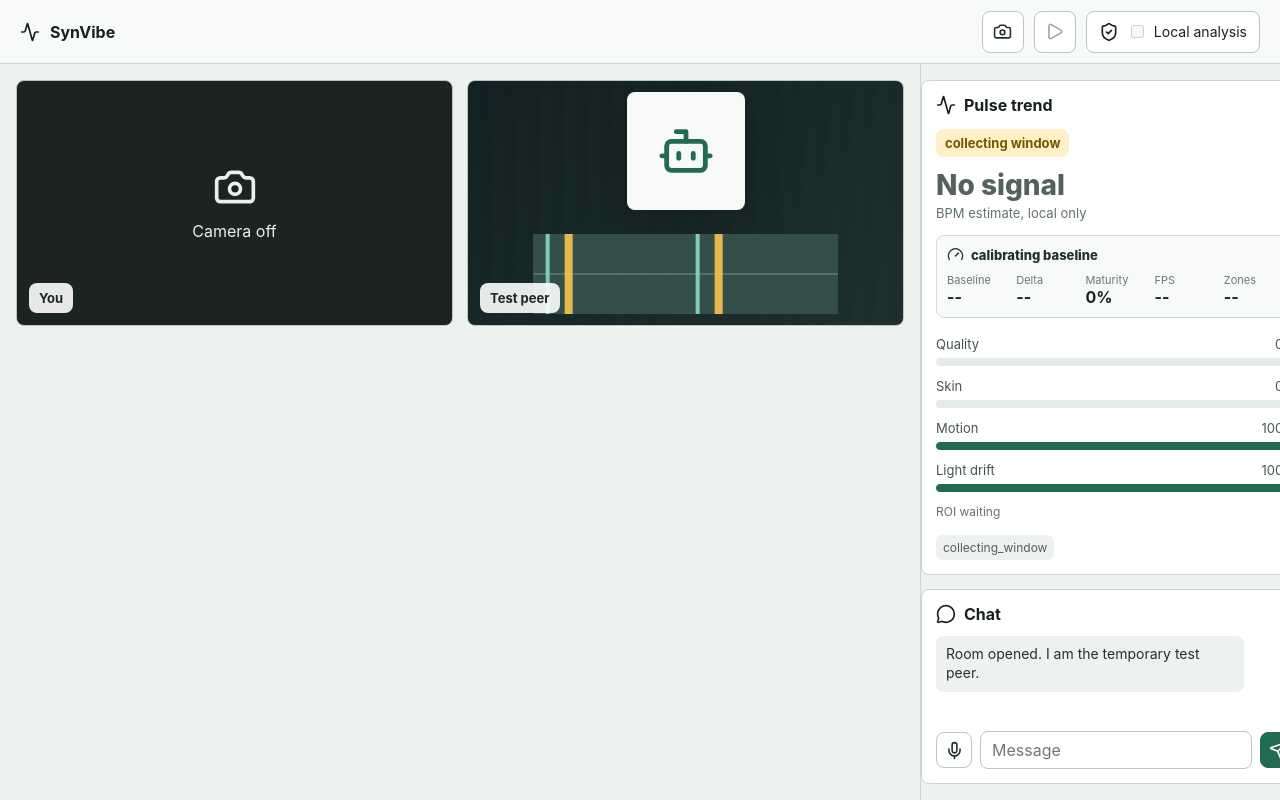
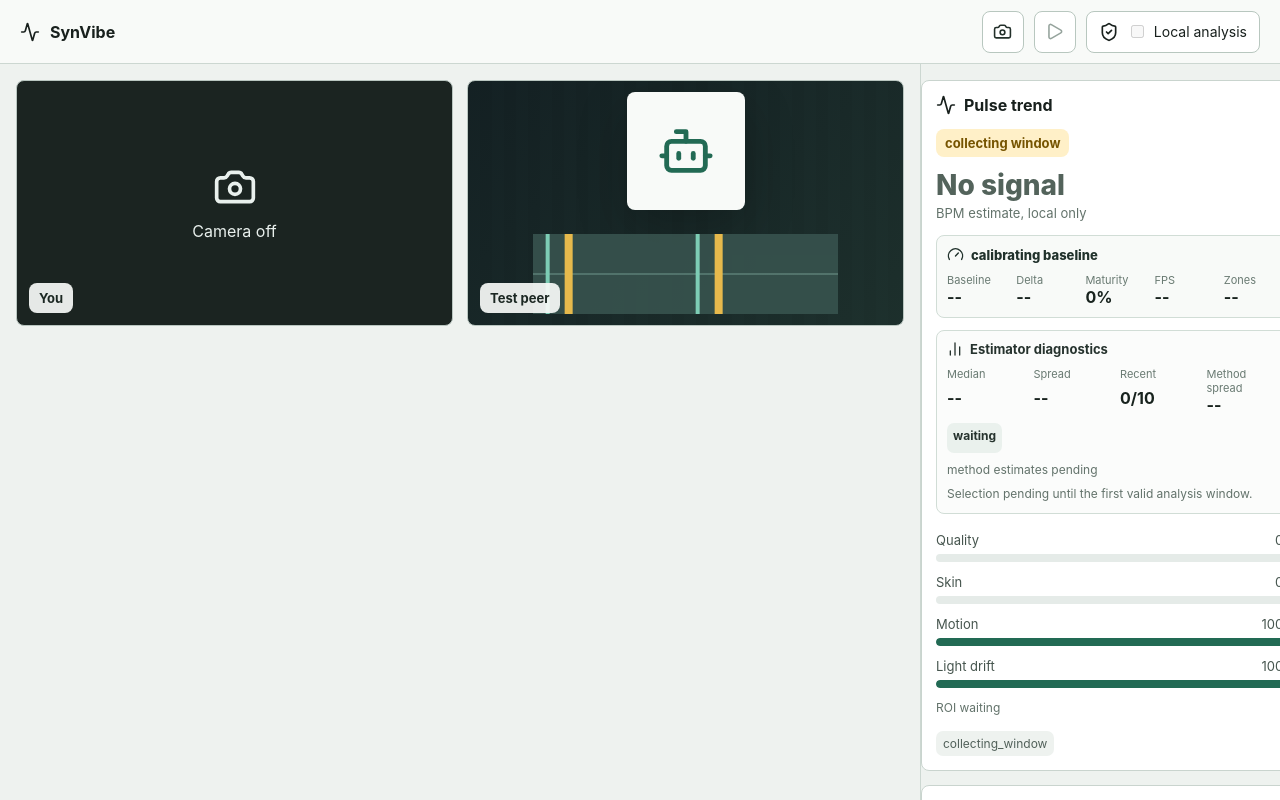
Before and after one commit to Stebalnik/pulse-reaction-chat-project, a React (Vite) app in the folder apps/browser-client/: page / in a window 1280 px wide. Built offline with nearby package versions, Linux system fonts and the light colour scheme.

Commit message:
feat(pulse): add live diagnostics history

```diff
--- a/apps/browser-client/src/prototype/App.tsx
+++ b/apps/browser-client/src/prototype/App.tsx
@@ -2,6 +2,7 @@ import {
   Activity,
   Bot,
   Camera,
+  ChartNoAxesColumn,
   Gauge,
   MessageCircle,
   Mic,
@@ -13,7 +14,7 @@ import {
 } from "lucide-react";
 import type { CSSProperties, JSX } from "react";
 import { useEffect, useMemo, useRef, useState } from "react";
-import { PulseTrendMonitor, type HeartRateEstimate, type PulseTrendEstimate } from "@pulse-reaction/rppg-engine";
+import { PulseTrendMonitor, type HeartRateDiagnostics, type HeartRateEstimate, type PulseTrendEstimate } from "@pulse-reaction/rppg-engine";
 import { FaceRoiTracker, type FaceRoiResult } from "./faceRoi.js";
 import { PulseSampler, type RoiRect } from "./pulseSampler.js";
 
@@ -39,7 +40,14 @@ interface PulseSnapshot {
   validRegionCount: number;
   roi: FaceRoiResult;
   estimate: HeartRateEstimate;
+  diagnostics: HeartRateDiagnostics;
   trend: PulseTrendEstimate;
+}
+
+interface PulseHistoryEntry {
+  timestampMs: number;
+  bpm: number;
+  signalQuality: number;
 }
 
 export function App(): JSX.Element {
@@ -57,6 +65,7 @@ export function App(): JSX.Element {
   const [analysisEnabled, setAnalysisEnabled] = useState(false);
   const [cameraError, setCameraError] = useState<string | null>(null);
   const [snapshot, setSnapshot] = useState<PulseSnapshot | null>(null);
+  const [pulseHistory, setPulseHistory] = useState<PulseHistoryEntry[]>([]);
   const [messages, setMessages] = useState<ChatMessage[]>([
     { id: 1, author: "bot", text: "Room opened. I am the temporary test peer." }
   ]);
@@ -69,6 +78,7 @@ export function App(): JSX.Element {
       roiTrackerRef.current.reset();
       trendMonitorRef.current.reset();
       setSnapshot(null);
+      setPulseHistory([]);
       return;
     }
 
@@ -109,6 +119,7 @@ export function App(): JSX.Element {
       roiTrackerRef.current.reset();
       trendMonitorRef.current.reset();
       setSnapshot(null);
+      setPulseHistory([]);
       return;
     }
 
@@ -126,6 +137,19 @@ export function App(): JSX.Element {
               roi,
               trend: trendMonitorRef.current.update(next.estimate)
             });
+            const bpm = next.estimate.bpm;
+            if (bpm !== null && next.estimate.confidence !== "invalid") {
+              setPulseHistory((current) =>
+                [
+                  ...current,
+                  {
+                    timestampMs: next.estimate.timestampMs,
+                    bpm,
+                    signalQuality: next.estimate.signalQuality
+                  }
+                ].slice(-10)
+              );
+            }
           }
         });
       }
@@ -150,6 +174,8 @@ export function App(): JSX.Element {
 
   const estimate = snapshot?.estimate;
   const trend = snapshot?.trend;
+  const diagnostics = snapshot?.diagnostics;
+  const historyStats = useMemo(() => pulseHistoryStats(pulseHistory), [pulseHistory]);
   const roiStyle = useMemo(() => roiOverlayStyle(videoRef.current, snapshot?.roi.roi), [cameraEnabled, snapshot?.sampleCount]);
   const readiness = estimate ? readinessLabel(estimate) : "warming";
 
@@ -251,6 +277,40 @@ export function App(): JSX.Element {
                 <Metric label="Zones" value={snapshot ? `${snapshot.validRegionCount}/${snapshot.roi.regions.length}` : "--"} />
               </div>
             </div>
+            <div className="diagnosticPanel">
+              <div className="diagnosticTitle">
+                <ChartNoAxesColumn aria-hidden="true" />
+                <span>Estimator diagnostics</span>
+              </div>
+              <div className="trendGrid">
+                <Metric label="Median" value={historyStats.medianBpm === null ? "--" : `${Math.round(historyStats.medianBpm)}`} />
+                <Metric label="Spread" value={historyStats.spreadBpm === null ? "--" : `${Math.round(historyStats.spreadBpm)}`} />
+                <Metric label="Recent" value={`${pulseHistory.length}/10`} />
+                <Metric label="Method spread" value={diagnostics?.methodSpreadBpm === null || !diagnostics ? "--" : `${Math.round(diagnostics.methodSpreadBpm)}`} />
+              </div>
+              <div className="historyStrip" aria-label="Recent BPM estimates">
+                {pulseHistory.length === 0 ? (
+                  <span className="historyEmpty">waiting</span>
+                ) : (
+                  pulseHistory.map((entry) => (
+                    <span key={`${entry.timestampMs}-${entry.bpm}`} title={`Quality ${Math.round(entry.signalQuality * 100)}%`}>
+                      {Math.round(entry.bpm)}
+                    </span>
+                  ))
+                )}
+              </div>
+              <div className="methodRows">
+                {(diagnostics?.methodEstimates ?? []).map((methodEstimate) => (
+                  <div className="methodRow" key={methodEstimate.method}>
+                    <span>{methodEstimate.method}</span>
+                    <strong>{methodEstimate.bpm === null ? "--" : Math.round(methodEstimate.bpm)}</strong>
+                    <small>{methodStatusText(methodEstimate.signalQuality, methodEstimate.reasonCodes)}</small>
+                  </div>
+                ))}
+                {!diagnostics?.methodEstimates.length && <div className="methodEmpty">method estimates pending</div>}
+              </div>
+              <div className="selectionReason">{selectionReasonText(diagnostics)}</div>
+            </div>
             <div className="meterRows">
               <Meter label="Quality" value={estimate?.signalQuality ?? 0} />
               <Meter label="Skin" value={snapshot?.skinCoverage ?? 0} />
@@ -309,6 +369,32 @@ function Metric({ label, value }: { label: string; value: string }): JSX.Element
       <strong>{value}</strong>
     </div>
   );
+}
+
+function pulseHistoryStats(history: readonly PulseHistoryEntry[]): { medianBpm: number | null; spreadBpm: number | null } {
+  if (history.length === 0) return { medianBpm: null, spreadBpm: null };
+  const sorted = history.map((entry) => entry.bpm).sort((a, b) => a - b);
+  const midpoint = Math.floor(sorted.length / 2);
+  const medianBpm = sorted.length % 2 === 0 ? (sorted[midpoint - 1]! + sorted[midpoint]!) / 2 : sorted[midpoint]!;
+  return {
+    medianBpm,
+    spreadBpm: sorted[sorted.length - 1]! - sorted[0]!
+  };
+}
+
+function methodStatusText(signalQuality: number, reasonCodes: readonly string[]): string {
+  if (reasonCodes.length > 0) return reasonCodes[0]!;
+  return `q ${Math.round(signalQuality * 100)}%`;
+}
+
+function selectionReasonText(diagnostics: HeartRateDiagnostics | undefined): string {
+  if (!diagnostics) return "Selection pending until the first valid analysis window.";
+  if (diagnostics.estimate.bpm !== null) {
+    const spread = diagnostics.methodSpreadBpm === null ? "n/a" : `${Math.round(diagnostics.methodSpreadBpm)} BPM`;
+    return `${diagnostics.selectedMethod} selected from agreeing methods; spread ${spread}.`;
+  }
+  if (diagnostics.estimate.reasonCodes.length === 0) return "No method selected yet.";
+  return `No BPM selected: ${diagnostics.estimate.reasonCodes.join(", ")}.`;
 }
 
 function Meter({ label, value, invert = false }: { label: string; value: number; invert?: boolean }): JSX.Element {
--- a/apps/browser-client/src/prototype/pulseSampler.ts
+++ b/apps/browser-client/src/prototype/pulseSampler.ts
@@ -1,4 +1,4 @@
-import { estimateHeartRate, type HeartRateEstimate, type RgbTraceSample } from "@pulse-reaction/rppg-engine";
+import { estimateHeartRateDiagnostics, type HeartRateDiagnostics, type HeartRateEstimate, type RgbTraceSample } from "@pulse-reaction/rppg-engine";
 
 export interface RoiRect {
   x: number;
@@ -17,6 +17,7 @@ export interface PulseSamplerSnapshot {
   skinCoverage: number;
   validRegionCount: number;
   estimate: HeartRateEstimate;
+  diagnostics: HeartRateDiagnostics;
 }
 
 const MAX_TRACE_MS = 24_000;
@@ -63,7 +64,7 @@ export class PulseSampler {
       this.samples.shift();
     }
 
-    const estimate = estimateHeartRate(this.samples, {
+    const diagnostics = estimateHeartRateDiagnostics(this.samples, {
       method: "FUSION",
       minWindowMs: 12_000,
       minSamples: 180,
@@ -84,7 +85,8 @@ export class PulseSampler {
       sampleRateHz: sampleRateHz(this.samples),
       skinCoverage: skin.coverage,
       validRegionCount: skin.validRegionCount,
-      estimate
+      estimate: diagnostics.estimate,
+      diagnostics
     };
   }
 
--- a/apps/browser-client/src/prototype/styles.css
+++ b/apps/browser-client/src/prototype/styles.css
@@ -405,6 +405,91 @@ input {
   gap: 12px;
 }
 
+.diagnosticPanel {
+  margin-top: 12px;
+  border: 1px solid #d1ddd6;
+  border-radius: 8px;
+  padding: 10px;
+  background: #fbfcfb;
+}
+
+.diagnosticTitle {
+  display: flex;
+  align-items: center;
+  gap: 7px;
+  color: #26332e;
+  font-size: 13px;
+  font-weight: 750;
+}
+
+.diagnosticTitle svg {
+  width: 16px;
+  height: 16px;
+}
+
+.historyStrip {
+  min-height: 30px;
+  margin-top: 9px;
+  display: flex;
+  flex-wrap: wrap;
+  gap: 5px;
+}
+
+.historyStrip span,
+.historyEmpty {
+  min-width: 28px;
+  padding: 5px 6px;
+  border-radius: 7px;
+  background: #eaf1ed;
+  color: #26332e;
+  font-size: 12px;
+  font-weight: 700;
+  text-align: center;
+}
+
+.historyEmpty {
+  min-width: 64px;
+  color: #63736b;
+  font-weight: 650;
+}
+
+.methodRows {
+  margin-top: 9px;
+  display: grid;
+  gap: 6px;
+}
+
+.methodRow {
+  display: grid;
+  grid-template-columns: 54px 42px minmax(0, 1fr);
+  align-items: center;
+  gap: 8px;
+  color: #34443d;
+  font-size: 12px;
+}
+
+.methodRow strong {
+  color: #18231e;
+  font-size: 14px;
+}
+
+.methodRow small {
+  min-width: 0;
+  overflow-wrap: anywhere;
+  color: #63736b;
+}
+
+.methodEmpty,
+.selectionReason {
+  color: #63736b;
+  font-size: 12px;
+}
+
+.selectionReason {
+  margin-top: 9px;
+  line-height: 1.35;
+}
+
 .roiSource {
   margin-top: 12px;
   color: #63736b;
--- a/packages/rppg-engine/src/engine.ts
+++ b/packages/rppg-engine/src/engine.ts
@@ -5,6 +5,7 @@ import type { PreparedWindow } from "./window.js";
 import { prepareWindow } from "./window.js";
 import { resolveConfig } from "./config.js";
 import type {
+  HeartRateDiagnostics,
   HeartRateEstimate,
   InternalEstimate,
   ReasonCode,
@@ -36,8 +37,41 @@ export function estimateHeartRate(
   return validEstimate(prepared, config, estimate.bpm, estimate.signalQuality, config.method, estimate.reasonCodes);
 }
 
+export function estimateHeartRateDiagnostics(
+  samples: readonly RgbTraceSample[],
+  configOverrides: Partial<RppgEngineConfig> = {}
+): HeartRateDiagnostics {
+  const config = resolveConfig({ ...configOverrides, method: "FUSION" });
+  const prepared = prepareWindow(samples, config);
+  if (prepared.reasonCodes.length > 0) {
+    return {
+      estimate: invalidEstimate(prepared, config, prepared.reasonCodes),
+      methodEstimates: [],
+      selectedMethod: config.method,
+      methodSpreadBpm: null
+    };
+  }
+
+  const methodEstimates = (["CHROM", "POS", "GREEN"] as const).map((method) => estimateSingleMethod(prepared, method, config));
+  return {
+    estimate: estimateFusionFromMethods(prepared, config, methodEstimates),
+    methodEstimates: methodEstimates.map((estimate) => ({
+      method: estimate.method,
+      bpm: estimate.bpm === null ? null : round(estimate.bpm, 2),
+      signalQuality: round(clamp(estimate.signalQuality, 0, 1), 4),
+      reasonCodes: [...new Set(estimate.reasonCodes)]
+    })),
+    selectedMethod: config.method,
+    methodSpreadBpm: methodSpread(methodEstimates, config)
+  };
+}
+
 function estimateFusion(prepared: PreparedWindow, config: RppgEngineConfig): HeartRateEstimate {
   const estimates = (["CHROM", "POS", "GREEN"] as const).map((method) => estimateSingleMethod(prepared, method, config));
+  return estimateFusionFromMethods(prepared, config, estimates);
+}
+
+function estimateFusionFromMethods(prepared: PreparedWindow, config: RppgEngineConfig, estimates: InternalEstimate[]): HeartRateEstimate {
   const valid = estimates.filter(
     (estimate) => estimate.bpm !== null && estimate.signalQuality >= config.minSpectralQuality && estimate.reasonCodes.length === 0
   );
@@ -61,6 +95,15 @@ function estimateFusion(prepared: PreparedWindow, config: RppgEngineConfig): Hea
 
   const signalQuality = clamp(mean([chrom.signalQuality, pos.signalQuality]) * (1 - spread / 30), 0, 1);
   return validEstimate(prepared, config, mean(bpmValues), signalQuality, "FUSION", []);
+}
+
+function methodSpread(estimates: InternalEstimate[], config: RppgEngineConfig): number | null {
+  const valid = estimates.filter(
+    (estimate) => estimate.bpm !== null && estimate.signalQuality >= config.minSpectralQuality && estimate.reasonCodes.length === 0
+  );
+  if (valid.length < 2) return null;
+  const values = valid.map((estimate) => estimate.bpm ?? 0);
+  return round(Math.max(...values) - Math.min(...values), 2);
 }
 
 function estimateSingleMethod(
--- a/packages/rppg-engine/src/index.ts
+++ b/packages/rppg-engine/src/index.ts
@@ -1,9 +1,11 @@
 export { DEFAULT_RPPG_ENGINE_CONFIG, resolveConfig } from "./config.js";
-export { estimateHeartRate } from "./engine.js";
+export { estimateHeartRate, estimateHeartRateDiagnostics } from "./engine.js";
 export { DEFAULT_PULSE_TREND_CONFIG, PulseTrendMonitor } from "./trend.js";
 export type {
   ConfidenceCategory,
+  HeartRateDiagnostics,
   HeartRateEstimate,
+  MethodEstimateDiagnostic,
   ReasonCode,
   RgbTraceSample,
   RppgEngineConfig,
```
Also changed, not shown: packages/rppg-engine/src/types.ts (+14 -0 lines), packages/rppg-engine/README.md, 3 other files (tests, documents, lock files or other folders).
